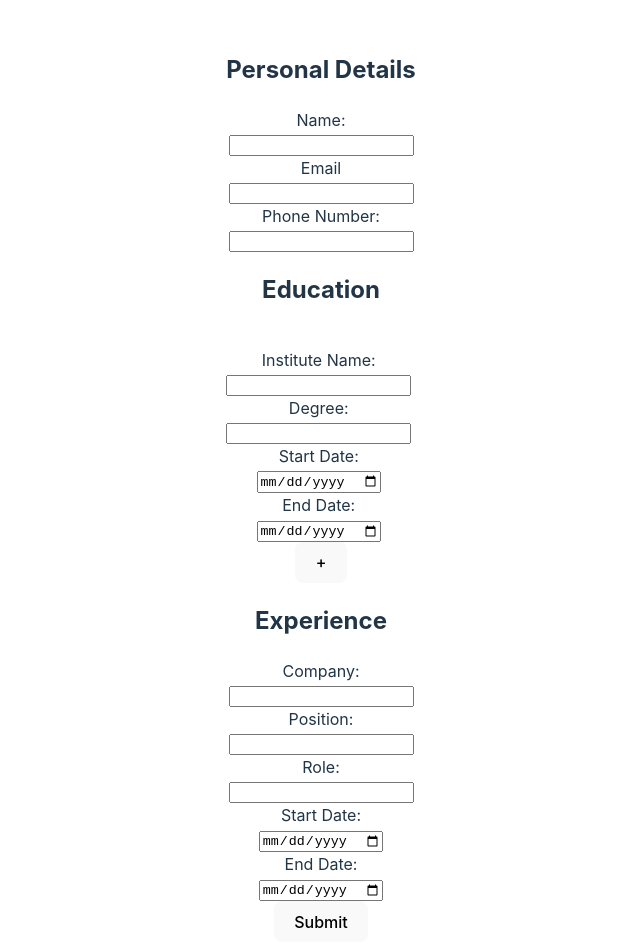
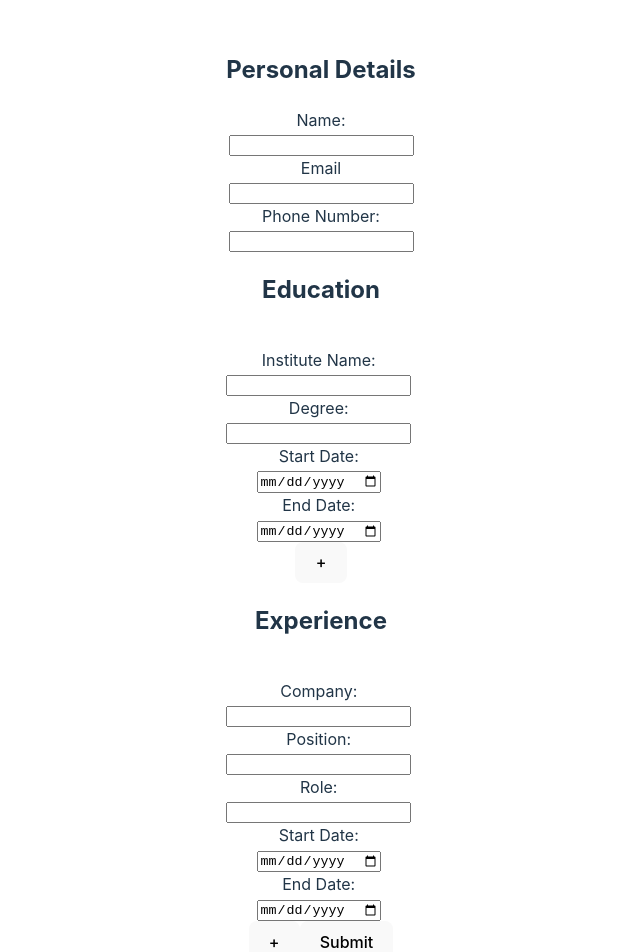
Before and after one commit to Uroboro-s/cv-builder, a React app: page / in a window 1280 px wide. Shown: the top 952 px of the page, without its empty margins (319-959 px from the left). Built offline with nearby package versions, Linux system fonts and the light colour scheme; the HTML template or start-up script is replaced by a standard one.

Commit message:
Added option for multiple job experiences

```diff
--- a/src/components/Editor.jsx
+++ b/src/components/Editor.jsx
@@ -3,6 +3,7 @@
 
 import PersonalDetailsEdit from "./PersonalDetailsEdit";
 import EducationEdit from "./EducationEdit";
+import ExperienceEdit from "./ExperienceEdit";
 //import { useState } from "react";
 
 function Editor({details, toggleFunction, updateDetails}) {
@@ -13,39 +14,7 @@ function Editor({details, toggleFunction, updateDetails}) {
     return (
         <>
             <form>
-                {/* <section className = "personal-detail-section">
-                    <h2>Personal Details</h2>
-                    <label htmlFor='name' >Name:</label>
-                    <br/>
-                    <input
-                        type='text'
-                        name = 'person-name'
-                        id="person-name"
-                        value={details.name}
-                        onChange={(event) => updateDetails({...details , name: event.target.value})}
-                    />
-                    <br/>
-                    <label htmlFor="email">Email</label>
-                    <br/>
-                    <input
-                        type='email'
-                        name = 'person-email'
-                        id="person-email"
-                        value={details.email}
-                        onChange={(event) => updateDetails({...details , email: event.target.value})}
-                    />
-                    <br/>
-                    <label htmlFor="number">Phone Number:</label>
-                    <br/>
-                    <input
-                        type='tel'
-                        name = 'person-number'
-                        id="person-number"
-                        value={details.number}
-                        onChange={(event) => updateDetails({...details , number: event.target.value})}
-                    />
 
-                </section> */}
                 {<PersonalDetailsEdit
                     details = {details}
                     updateDetails = {updateDetails}
@@ -53,53 +22,17 @@ function Editor({details, toggleFunction, updateDetails}) {
 
 
 
-                {/* <section className="education-detail-section">
-                    <h2>Education</h2>
-                    <label htmlFor='institute-name' >Institute Name:</label>
-                    <br/>
-                    <input
-                        type='text'
-                        name = 'institute-name'
-                        id="institute-name"
-                        value={details.institute}
-                        onChange={(event) => updateDetails({...details , institute: event.target.value})}
-                    />
-                    <br/>
-                    <label htmlFor="email">Degree:</label>
-                    <br/>
-                    <input
-                        type='text'
-                        name = 'institute-degree'
-                        id="institute-degree"
-                        value={details.degree}
-                        onChange={(event) => updateDetails({...details , degree: event.target.value})}
-                    />
-                    <br/>
-                    <label htmlFor="number">Start Date:</label>
-                    <br/>
-                    <input
-                        type='date'
-                        name = 'start-date'
-                        id="start-date"
-                        value={details.startDate}
-                        onChange={(event) => updateDetails({...details , startDate: event.target.value})}
-                    />
-                    <br/>
-                    <label htmlFor="number">End Date:</label>
-                    <br/>
-                    <input
-                        type='date'
-                        name = 'start-date'
-                        id="start-date"
-                        value={details.endDate}
-                        onChange={(event) => updateDetails({...details , endDate: event.target.value})}
-                    />
-                </section> */}
+
                 {<EducationEdit
                     details={details}
-                    updateDetails={updateDetails}/>}
+                    updateDetails={updateDetails}/>
+                }
 
-                <section className="professional-detail-section">
+                {<ExperienceEdit
+                    details={details}
+                    updateDetails={updateDetails}/>
+                }
+                {/* <section className="professional-detail-section">
                     <h2>Experience</h2>
                     <label htmlFor='institute-name' >Company:</label>
                     <br/>
@@ -150,7 +83,7 @@ function Editor({details, toggleFunction, updateDetails}) {
                         value={details.endDateJob}
                         onChange={(event) => updateDetails({...details , endDateJob: event.target.value})}
                     />
-                </section>
+                </section> */}
 
                 <button
                     type="button"
--- a/src/components/EducationEdit.jsx
+++ b/src/components/EducationEdit.jsx
@@ -77,9 +77,8 @@ export default function EducationEdit({details, updateDetails}) {
                 <button type="button" onClick={increaseDegreeCount}>+</button>
             )
         }
-        else {
+        else
             return null;
-        }
     }
 
     return (
--- a/src/components/ExperienceEdit.jsx
+++ b/src/components/ExperienceEdit.jsx
@@ -0,0 +1,114 @@
+/* eslint-disable react/prop-types */
+
+import { useState } from "react";
+import '../styles/experience.css'
+
+function WorkComponent({details, updateDetails, index}) {
+    console.log(index);
+    console.log(details);
+
+    return (
+        <>
+            <div className={"job"+index}>
+                <h2>{details.experience[index].position}</h2>
+                <label htmlFor='company-name' >Company:</label>
+                    <br/>
+                    <input
+                        type='text'
+                        name = 'company-name'
+                        id="company-name"
+                        value={details.experience[index].company}
+                        onChange={(event) => {let newObj = {...details}; newObj.experience[index].company = event.target.value; updateDetails(newObj)}}
+                    />
+                    <br/>
+                    <label htmlFor="email">Position:</label>
+                    <br/>
+                    <input
+                        type='text'
+                        name = 'position'
+                        className="position"
+                        value={details.experience[index].position}
+                        onChange={(event) => {let newObj = {...details}; newObj.experience[index].position = event.target.value; updateDetails(newObj)}}
+                    />
+                    <br/>
+                    <label htmlFor="email">Role:</label>
+                    <br/>
+                    <input
+                        type='text'
+                        name = 'role'
+                        className="role"
+                        value={details.experience[index].role}
+                        onChange={(event) => {let newObj = {...details}; newObj.experience[index].role = event.target.value; updateDetails(newObj)}}
+                    />
+                    <br/>
+                    <label htmlFor="number">Start Date:</label>
+                    <br/>
+                    <input
+                        type='date'
+                        name = 'start-date-job'
+                        className="start-date-job"
+                        value={details.experience[index].startDateJob}
+                        onChange={(event) => {let newObj = {...details}; newObj.experience[index].startDateJob = event.target.value; updateDetails(newObj)}}
+                    />
+                    <br/>
+                    <label htmlFor="number">End Date:</label>
+                    <br/>
+                    <input
+                        type='date'
+                        name = 'end-date-job'
+                        className="end-date-job"
+                        value={details.experience[index].endDateJob}
+                        onChange={(event) => {let newObj = {...details}; newObj.experience[index].endDateJob = event.target.value; updateDetails(newObj)}}
+                    />
+            </div>
+        </>
+    )
+}
+
+export default function ExperienceEdit({details, updateDetails}) {
+    const [jobCount, setJobCount] = useState(1);
+
+    const increaseJobCount = () => {
+        const jobObj = {
+            company: "",
+            position: "",
+            role: "",
+            startDateJob: "",
+            endDateJob: "",
+        };
+        let newObj = {...details};
+        newObj.experience.push(jobObj);
+        updateDetails(newObj);
+        setJobCount(jobCount+1);
+    }
+
+    const isButtonVisible = () => {
+        if(jobCount <= 3){
+
+            return (
+                <button type="button" onClick={increaseJobCount}>+</button>
+            )
+        }
+        else
+            return null;
+    }
+
+    return (
+        <>
+            <h2>Experience</h2>
+            <section className="professional-detail-section">
+                    {
+                        details.experience.map((somevar, index) => {
+                            return (<WorkComponent
+                                details={details}
+                                updateDetails={updateDetails}
+                                index={index}
+                                key={index}/>)
+                        })
+                    }
+
+                </section>
+                {isButtonVisible()}
+        </>
+    )
+}
--- a/src/components/Panel.jsx
+++ b/src/components/Panel.jsx
@@ -10,15 +10,24 @@ function Panel() {
         name: "",
         email: "",
         number: "",
-        education: [{institute: "",
+        education: [
+            {
+                institute: "",
         degree: "",
         startDate: "",
-        endDate: "",}],
-        company: "",
-        position: "",
-        role: "",
-        startDateJob: "",
-        endDateJob: "",
+        endDate: "",
+            },
+        ],
+        experience: [
+            {
+                company: "",
+                position: "",
+                role: "",
+                startDateJob: "",
+                endDateJob: "",
+            },
+        ]
+
     };
     const [details, setDetails] = useState(detailObject);
     const [isActive, setActive] = useState(true);
--- /dev/null
+++ b/src/styles/experience.css
@@ -0,0 +1,3 @@
+.professional-detail-section {
+    display: flex;
+}
```
